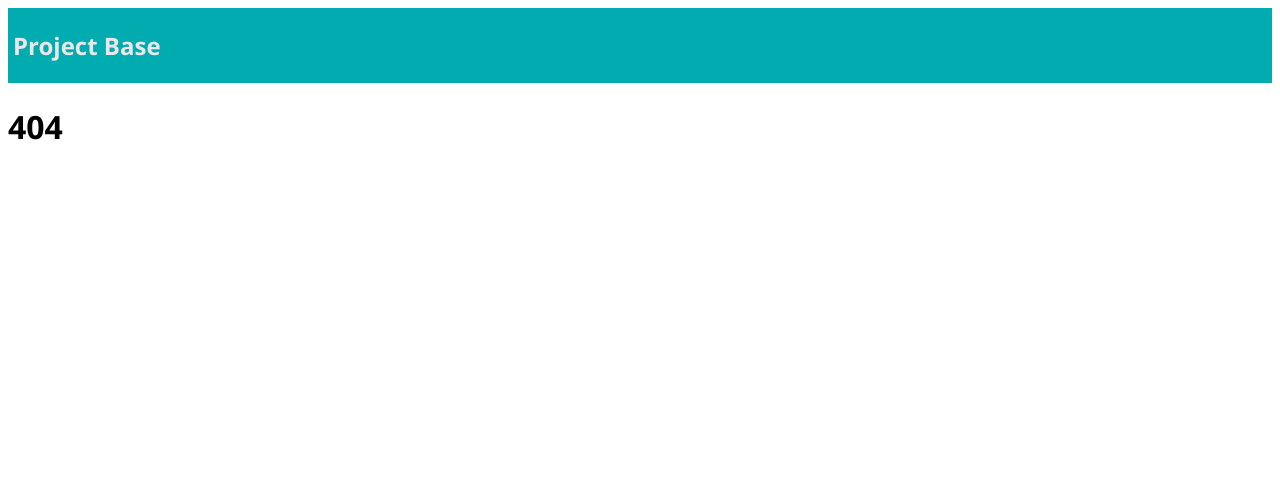
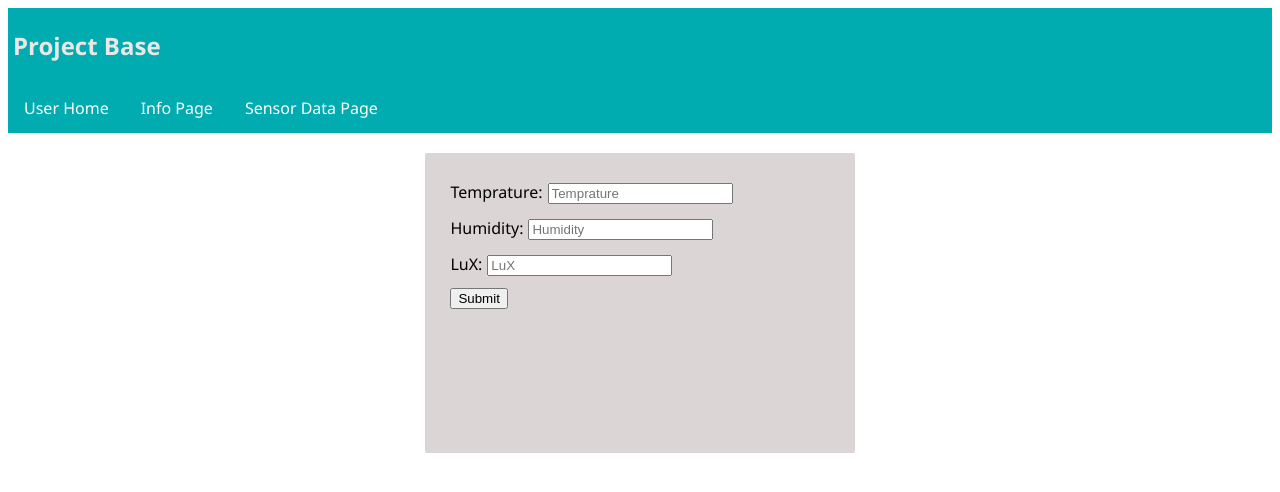
Before and after one commit to Ajames07/fungi-sensor-project, a React (Create React App) app: page /#/sensor in a window 1280 px wide. Before the commit this address had no page. Shown: the top 492 px of the page. Built offline with nearby package versions, Linux system fonts and the light colour scheme.

Commit message:
added form and inputs to SensorDataForm, added Route and Nav to SensorDataForm

```diff
--- a/src/App.js
+++ b/src/App.js
@@ -13,6 +13,7 @@ import UserPage from './components/UserPage/UserPage';
 import InfoPage from './components/InfoPage/InfoPage';
 
 import './styles/main.css';
+import SensorDataForm from './components/SensorDataForm/SensorDataForm';
 
 const App = () => (
   <div>
@@ -36,6 +37,10 @@ const App = () => (
           path="/info"
           component={InfoPage}
         />
+        <Route
+          path="/sensor"
+          component={SensorDataForm}
+        />
         {/* OTHERWISE (no path!) */}
         <Route render={() => <h1>404</h1>} />
 
--- a/src/components/Nav/Nav.js
+++ b/src/components/Nav/Nav.js
@@ -15,6 +15,11 @@ const Nav = () => (
             Info Page
           </Link>
         </li>
+        <li>
+          <Link to="/sensor">
+          Sensor Data Page
+          </Link>
+        </li>
       </ul>
     </div>
   </div>
--- a/src/components/SensorDataForm/SensorDataForm.js
+++ b/src/components/SensorDataForm/SensorDataForm.js
@@ -0,0 +1,33 @@
+import React, { Component } from 'react';
+import Nav from '../../components/Nav/Nav';
+
+class SensorDataForm extends Component {
+  render() {
+
+    return (
+    <div>
+        <Nav />
+        <div>
+            <form>
+                <div>
+                    <label>Temprature:</label>
+                    <input type="number" placeholder="Temprature"/>
+                </div>
+                <div>
+                    <label>Humidity:</label>
+                    <input type="number" placeholder="Humidity"/>
+                </div>
+                <div>
+                    <label>LuX:</label>
+                    <input type="number" placeholder="LuX"/>
+                </div>
+                <div>
+                    <button type="submit">Submit</button>
+                </div>
+            </form>
+        </div>
+    </div>
+    )
+  }
+}
+export default SensorDataForm;
```
